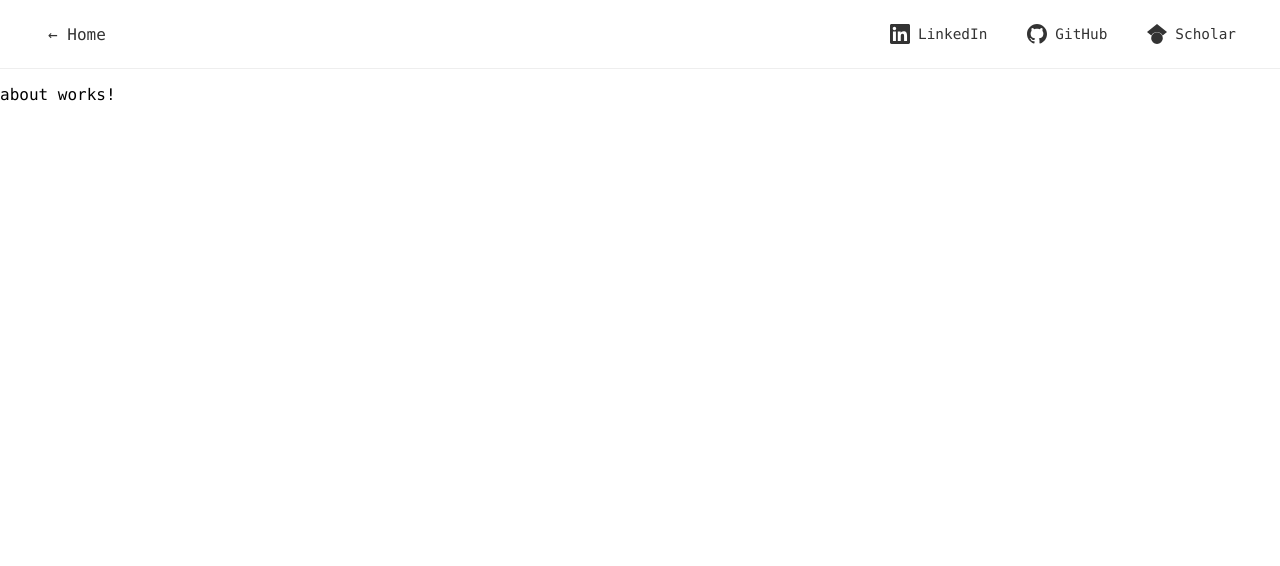
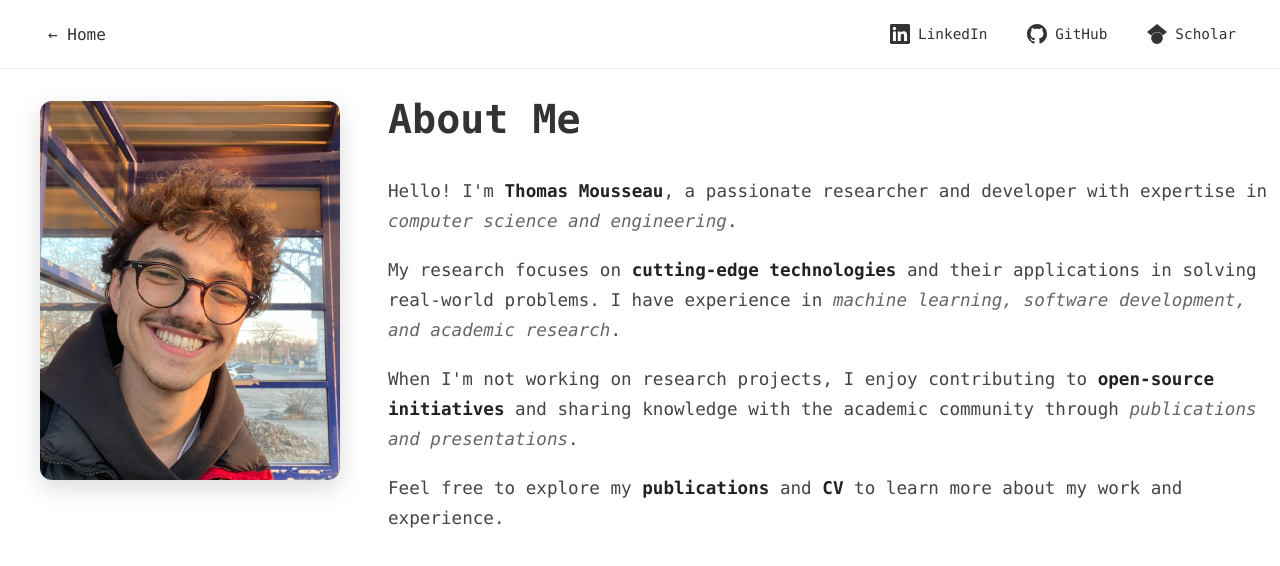
Before and after one commit to ThomasMousseau/ThomasMousseau.github.io, an Angular app: page /about in a window 1280 px wide. Shown: the top 566 px of the page. Built offline with nearby package versions, Linux system fonts and the light colour scheme.

Commit message:
feat: aligned image and paragraph in About Me page

```diff
--- a/src/app/about/about.component.css
+++ b/src/app/about/about.component.css
@@ -0,0 +1,111 @@
+.about-container {
+  height: calc(100vh - 70px); /* Account for header height */
+  padding: 2rem;
+  display: flex;
+  align-items: center;
+  justify-content: center;
+}
+
+.about-content {
+  display: grid;
+  grid-template-columns: 25% 75%;
+  gap: 3rem;
+  max-width: 1200px;
+  width: 100%;
+  height: 100%;
+  align-items: start;
+}
+
+.image-container {
+  display: flex;
+  align-items: flex-start;
+  justify-content: flex-start;
+  margin: 0; /* Remove margin to align with text */
+}
+
+.profile-image {
+  max-width: 100%;
+  max-height: 400px;
+  width: auto;
+  height: auto;
+  border-radius: 12px;
+  box-shadow: 0 8px 24px rgba(0, 0, 0, 0.15);
+  object-fit: cover;
+  transition: transform 0.3s ease;
+}
+
+.profile-image:hover {
+  transform: scale(1.02);
+}
+
+.left-bottom {
+  flex: 1;
+  /* Empty for now - space for future content */
+}
+
+.right-section {
+  display: flex;
+  align-items: flex-start;
+  height: 100%;
+}
+
+.about-text {
+  line-height: 1.7;
+  font-size: 1.1rem;
+}
+
+.about-text h2 {
+  font-size: 2.5rem;
+  color: #333;
+  margin: -1.0rem 0 1.5rem 0; /* Increased negative top margin to move title up more */
+  font-weight: 600;
+}
+
+.about-text p {
+  margin-bottom: 1.2rem;
+  color: #444;
+}
+
+.about-text strong {
+  color: #222;
+  font-weight: 600;
+}
+
+.about-text em {
+  color: #666;
+  font-style: italic;
+}
+
+/* Responsive design */
+@media (max-width: 768px) {
+  .about-container {
+    padding: 1rem;
+    height: auto;
+    min-height: calc(100vh - 70px);
+  }
+
+  .about-content {
+    grid-template-columns: 1fr;
+    gap: 2rem;
+  }
+
+  .left-section {
+    order: 1;
+  }
+
+  .right-section {
+    order: 2;
+  }
+
+  .profile-image {
+    max-height: 300px;
+  }
+
+  .about-text h2 {
+    font-size: 2rem;
+  }
+
+  .about-text {
+    font-size: 1rem;
+  }
+}
--- a/src/app/about/about.component.html
+++ b/src/app/about/about.component.html
@@ -1 +1,37 @@
-<p>about works!</p>
+<div class="about-container">
+  <div class="about-content">
+    <div class="left-section">
+      <div class="image-container">
+        <img src="/profile-photo.jpg" alt="Thomas Mousseau" class="profile-image">
+      </div>
+      <!-- Left bottom section - empty for now -->
+      <div class="left-bottom">
+        <!-- Space for future content -->
+      </div>
+    </div>
+
+    <div class="right-section">
+      <div class="about-text">
+        <h2>About Me</h2>
+        <p>
+          Hello! I'm <strong>Thomas Mousseau</strong>, a passionate researcher and developer
+          with expertise in <em>computer science and engineering</em>.
+        </p>
+        <p>
+          My research focuses on <strong>cutting-edge technologies</strong> and their
+          applications in solving real-world problems. I have experience in
+          <em>machine learning, software development, and academic research</em>.
+        </p>
+        <p>
+          When I'm not working on research projects, I enjoy contributing to
+          <strong>open-source initiatives</strong> and sharing knowledge with the
+          academic community through <em>publications and presentations</em>.
+        </p>
+        <p>
+          Feel free to explore my <strong>publications</strong> and <strong>CV</strong>
+          to learn more about my work and experience.
+        </p>
+      </div>
+    </div>
+  </div>
+</div>
```
Also changed, not shown: public/profile-photo.jpg (added).
